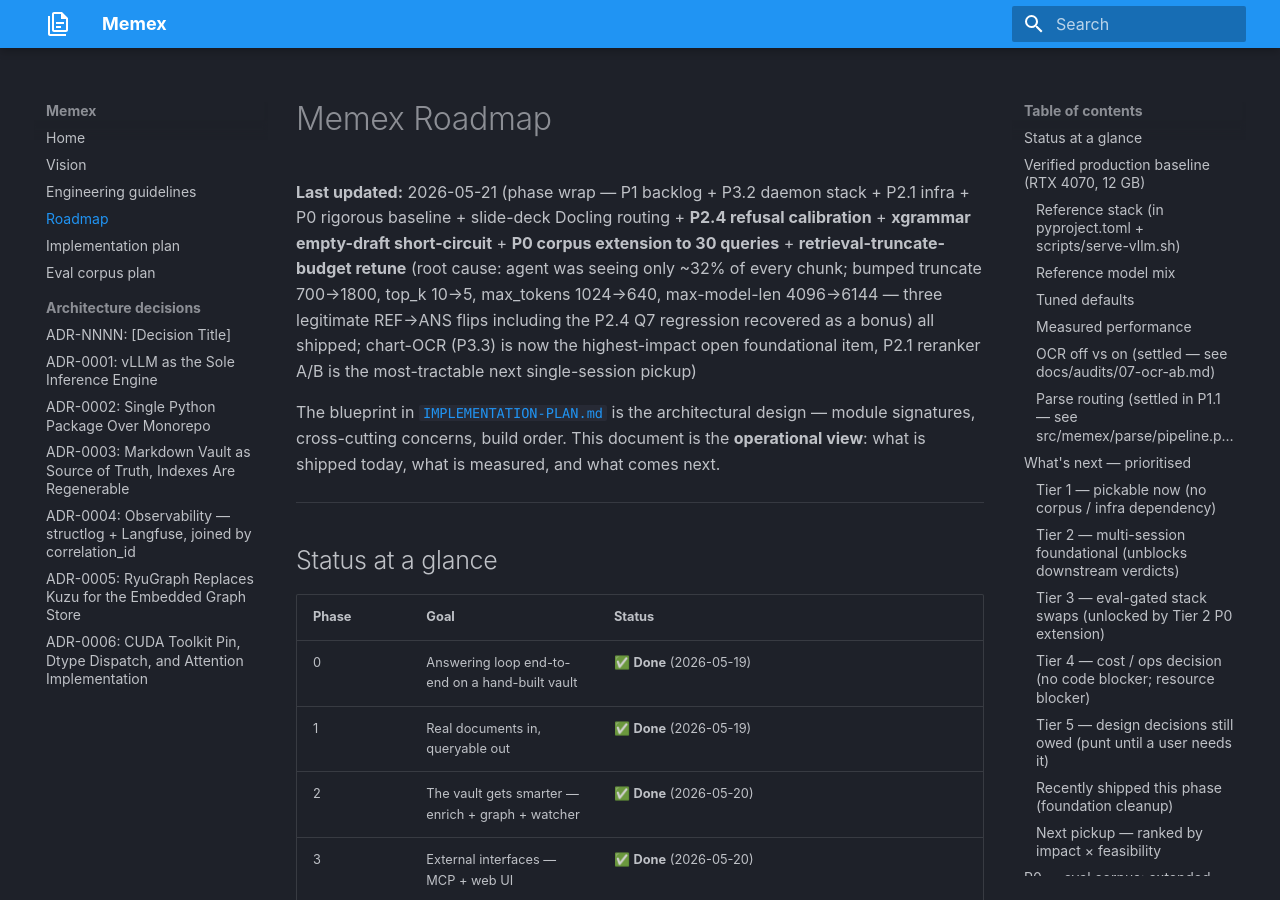
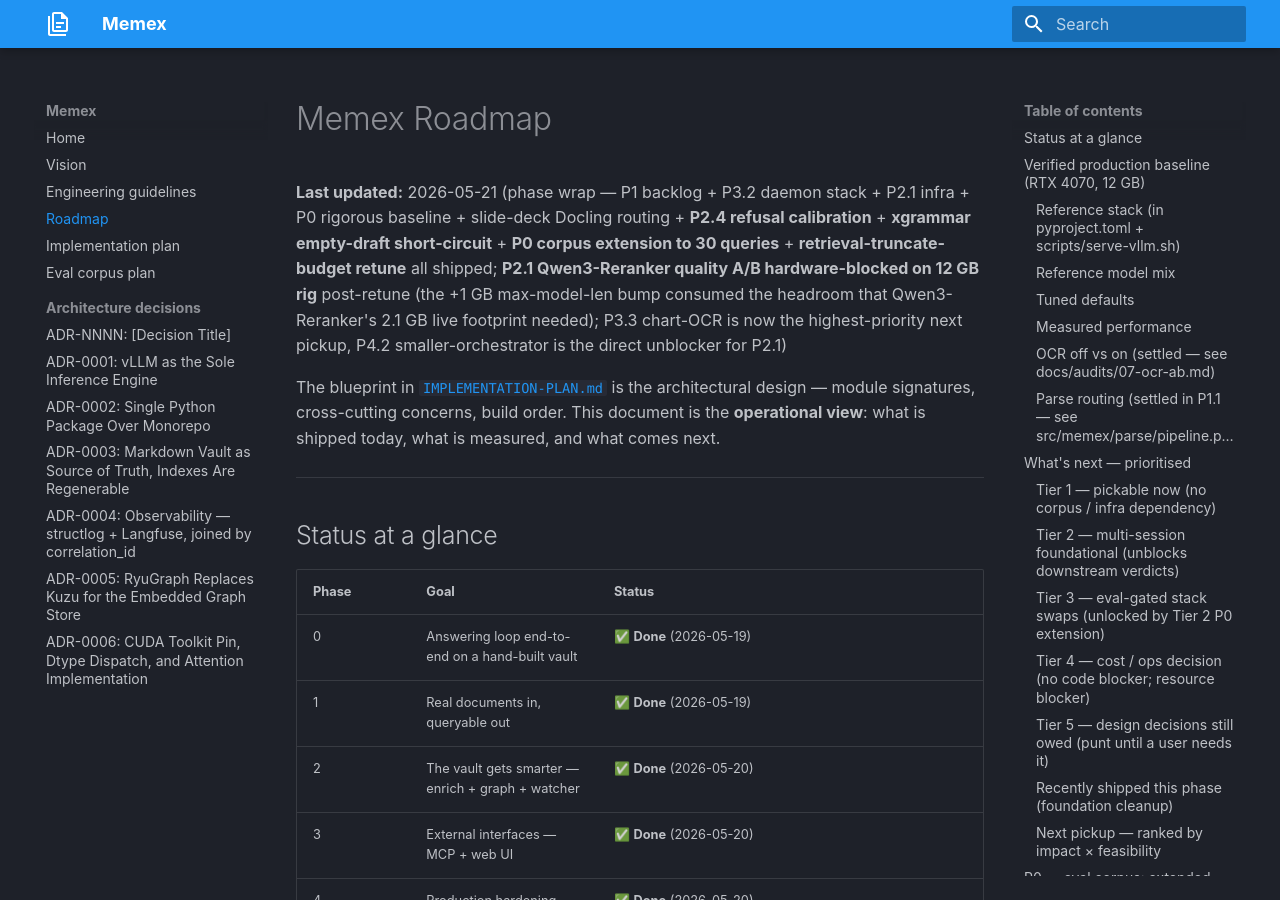
Before and after one commit to Zenetusken/memex, an MkDocs documentation site: the page built from docs/ROADMAP.md, in a window 1280 px wide and 900 px high. Built offline with MkDocs 1.6.1 and Material for MkDocs 9.7.7, drawn with Linux system fonts in a browser that asks for light colours; part of the change alters nothing that is shown; some of the changed text lies outside the part shown.

Commit message:
docs/ROADMAP: housekeeping — bump commit count 66→69 + Last-updated line reflects P2.1 hardware-block + P3.3 as next pickup
Co-Authored-By: Claude Opus 4.7 <noreply@anthropic.com>

```diff
--- a/docs/ROADMAP.md
+++ b/docs/ROADMAP.md
@@ -1,6 +1,6 @@
 # Memex Roadmap
 
-**Last updated:** 2026-05-21 (phase wrap — P1 backlog + P3.2 daemon stack + P2.1 infra + P0 rigorous baseline + slide-deck Docling routing + **P2.4 refusal calibration** + **xgrammar empty-draft short-circuit** + **P0 corpus extension to 30 queries** + **retrieval-truncate-budget retune** (root cause: agent was seeing only ~32% of every chunk; bumped truncate 700→1800, top_k 10→5, max_tokens 1024→640, max-model-len 4096→6144 — three legitimate REF→ANS flips including the P2.4 Q7 regression recovered as a bonus) all shipped; chart-OCR (P3.3) is now the highest-impact open foundational item, P2.1 reranker A/B is the most-tractable next single-session pickup)
+**Last updated:** 2026-05-21 (phase wrap — P1 backlog + P3.2 daemon stack + P2.1 infra + P0 rigorous baseline + slide-deck Docling routing + **P2.4 refusal calibration** + **xgrammar empty-draft short-circuit** + **P0 corpus extension to 30 queries** + **retrieval-truncate-budget retune** all shipped; **P2.1 Qwen3-Reranker quality A/B hardware-blocked on 12 GB rig** post-retune (the +1 GB max-model-len bump consumed the headroom that Qwen3-Reranker's 2.1 GB live footprint needed); P3.3 chart-OCR is now the highest-priority next pickup, P4.2 smaller-orchestrator is the direct unblocker for P2.1)
 
 The blueprint in [`IMPLEMENTATION-PLAN.md`](IMPLEMENTATION-PLAN.md) is the architectural design — module signatures, cross-cutting concerns, build order. This document is the **operational view**: what is shipped today, what is measured, and what comes next.
 
@@ -33,7 +33,7 @@ The blueprint in [`IMPLEMENTATION-PLAN.md`](IMPLEMENTATION-PLAN.md) is the archi
 | **P2.4 — Agent refusal calibration** | `prompts/answer/v2.md` with literal-presence rule | ✅ **Shipped + live-verified** (2026-05-21) — Q11 (FP128) + Q12 (FP4) hallucinations both eliminated; `refusal_rate_cf` 0.75 → 1.0; `mcp_ans` 0.33 → 0.67. **Q7 regression recovered** as a side effect of the retrieval-truncate-budget retune that shipped later the same day. |
 | **Retrieval truncate-budget retune** | `truncate(700)→1800` in prompts; `MEMEX_RERANK_TOP_K 10→5`; `max_tokens 1024→640`; `max-model-len 4096→6144` | ✅ **Shipped + live-verified** (2026-05-21) — three legitimate REF→ANS flips (Q2, Q7-recovered, Q20). Diagnosed by direct instrumentation: agent was operating on ~32% of every chunk's content because the answer prompt clipped chunks at 700 chars while median chunk is 2172 chars. |
 
-**File count:** 83 Python files in `src/memex/` + `tests/` + `scripts/`, all parse-clean. 7 ADRs. 8 audit reports under `docs/audits/`. 66 commits on `main` (public at `github.com/Zenetusken/memex`); the canonical count is `git rev-list --count main`.
+**File count:** 83 Python files in `src/memex/` + `tests/` + `scripts/`, all parse-clean. 7 ADRs. 8 audit reports under `docs/audits/`. 69 commits on `main` (public at `github.com/Zenetusken/memex`); the canonical count is `git rev-list --count main`.
 
 **Test suite:** 147/147 green on the reference rig. Linux + pyseccomp; 5 tests skip on Windows.
 
@@ -374,7 +374,7 @@ Detailed per-phase log lives in git history + `docs/audits/`. The compressed ver
 - **FU3.2.1 — `Type=notify` readiness gate for vLLM** (2026-05-21): `scripts/serve-vllm.sh` gained a backgrounded sidecar that polls `/v1/models` and calls `systemd-notify --ready --status="…"` on the first 2xx; `memex-vllm.service` switched from `Type=simple` to `Type=notify` + `NotifyAccess=all`. `systemctl --user start memex-vllm` now blocks until vLLM is genuinely serving (~31 s measured), so `After=memex-vllm.service` on downstream units (web, MCP, watcher) is a real readiness gate. Live-verified: full-stack cold boot returned after 32 s with **zero Connection-refused logs** in any downstream unit's journal — and a watcher reaction triggered immediately afterward fired clean `extract_entities@v1` + `extract_citations@v1` model calls against vLLM. The sidecar no-ops when `$NOTIFY_SOCKET` is unset, so Pattern B (manual) and Pattern C (`memex daemon start`) are unaffected.
 - **P3.2 — Daemon templates** (2026-05-21): three waves. (1) vLLM unit + plist + deploy guides. (2) `memex-web.service` + `memex-mcp.service` (+ matching plists/env) so the full stack boots together. (3) `memex-watch.service` (+ plist + env) for the vault file-watcher that re-enriches + re-indexes on canonical-markdown edits. Web + MCP + watcher all carry soft `Wants=memex-vllm.service` — they cluster but degrade gracefully if vLLM is down (search/get_document/list_documents work LLM-less; only `/ask` and enrich need vLLM). The wave-3 live verification was the most thorough: appended a line to the canonical CUDA-deck markdown → watcher logged `watcher.edit_confirmed` → 32 chunks went to enrich → vLLM was offline (cleanup state) so 32× `enrich.chunk_failed` → `enrich.done chunk_failures: 32` → watcher kept running → `index.done added: 1 deleted: 1 unchanged: 30 partial: true` (partial re-index isolated the changed chunk). Restoring the file fired another correct reaction. Two unit-template bugs caught during verification (StartLimitIntervalSec in `[Service]` instead of `[Unit]`, inline `#` comments on `ProtectHome=` line) — both fixed across all four units. No code change.
 
-For the full per-commit log: `git log --oneline` (66 commits at session close, 2026-05-21; the up-to-date number is `git rev-list --count main`).
+For the full per-commit log: `git log --oneline` (69 commits at session close, 2026-05-21; the up-to-date number is `git rev-list --count main`).
 
 ---
 
```
